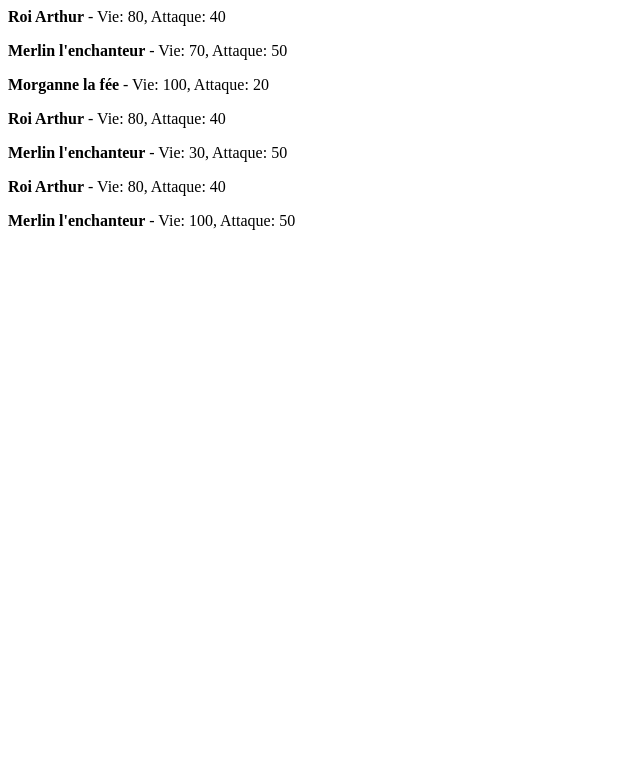
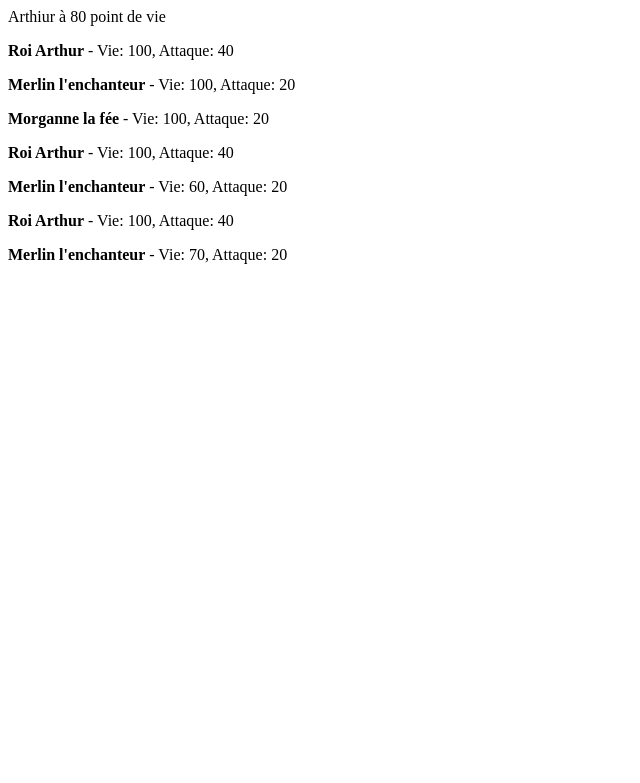
Before and after one commit to Djeg/formation-php-poo, a PHP site: page /jeux.php in a window 1280 px wide. Shown: the top 783 px of the page, without its empty margins (0-640 px from the left). Run offline with PHP 8.4, Linux system fonts and the light colour scheme.

Commit message:
Ajout de l'exo perso

```diff
--- a/public/Personnage.php
+++ b/public/Personnage.php
@@ -1,12 +1,31 @@
 <?php
 
+/*
+Dans une classe nous aurons dans l'ordre, les parties
+les plus importante au parties les moins importantes:
+
+1. Propriétés (public)
+2. Propriétés (protected)
+3. Propriétés (private)
+
+4. Constructeur !
+
+5. les méthodes (public): Mettre les getters et setters à la suite !
+6. les méthodes (protected)
+7. les méthodes (private)
+*/
+
+// ENCAPSULATION: TOUTES LES PROPRIÉTÉS D'UN OBJET DOIVENT ETRE
+//                PRIVATE OU PROTECTED (POUR RENDRE LES OBJET IMMUABLE)
+// GETTER ET SETTERS: LE GETTER PERMET DE RECUPERER UNE PROPRIETE PRIVATE / PROTECTED.
+//                    LE SETTER PERMET DE CHANGE UNE PROPRIETE PRIVATE / PROTECTED.
 class Personnage
 {
-    public int $vie = 100;
+    private int $vie;
 
-    public int $attaque = 20;
+    private int $attaque;
 
-    public string $nom;
+    private string $nom;
 
     public function __construct(string $nom, int $vie = 100, int $attaque = 20)
     {
@@ -15,9 +34,22 @@ class Personnage
         $this->attaque = $attaque;
     }
 
-    public function afficher(): string
+    public function setVie(int $vie): void
     {
-        return "<p><strong>{$this->nom}</strong> - Vie: {$this->vie}, Attaque: {$this->attaque}</p>";
+        $this->vie = $vie;
+
+        if ($this->vie < 0) {
+            $this->vie = 0;
+        }
+
+        if ($this->vie > 100) {
+            $this->vie = 100;
+        }
+    }
+
+    public function getVie(): int
+    {
+        return $this->vie;
     }
 
     public function attaquer(Personnage $cible): void
@@ -27,10 +59,11 @@ class Personnage
 
     public function regenerer(int $vie = 100): void
     {
-        $this->vie += $vie;
+        $this->setVie($this->vie + $vie);
+    }
 
-        if ($this->vie > 100) {
-            $this->vie = 100;
-        }
+    public function afficher(): string
+    {
+        return "<p><strong>{$this->nom}</strong> - Vie: {$this->vie}, Attaque: {$this->attaque}</p>";
     }
 }
--- a/public/jeux.php
+++ b/public/jeux.php
@@ -2,13 +2,55 @@
 
 require_once 'Personnage.php';
 
+/**
+ * 1. Créer ou modifier la class Personnage
+ *    pour contenir les propriétés suivantes :
+ *    - int $vie
+ *    - int $vieMaximum
+ *    - int $attaque
+ *    - int $attaqueMaximum
+ *    - string $nom
+ *    (RESPECTER L'ENCAPSULATION)
+ *
+ * 2. Créer un constructeur qui accépte
+ *    le paramètre suivant:
+ *    - string $nom
+ *    Ce constructeur initialise le nom
+ *    du personnage ainsi que toutes les
+ *    autres propriétés:
+ *    - $vie = 100
+ *    - $vieMaximum = 100
+ *    - $attaque = 20
+ *    - $attaqueMaximum = 100
+ *
+ * 3. Ajouter le getter pour la propritété $nom
+ *
+ * 4. Ajouter un getter et un setter pour les propriétés
+ *    suivantes:
+ *    - $vie (attention la vie doit être entre 0 et $vieMaximum)
+ *    - $attaque (attention l'attaque doit être en 1 et $attaqueMaximum)
+ *
+ * 5. Ajouter une méthode "attaquer" qui accepte le paramètre suivant:
+ *    - Personnage $cible
+ *    Enléve le montant de l'attaque à la vie de la cible
+ *
+ * 6. Ajouter une méthode regenerer qui accepte le paramètre suivant:
+ *    - int $vie = 100
+ *    Ajouter le montant de la vie à la vie du personnage
+ *
+ * 7. Ajouter une méthode "estMort" qui retourne un boolean:
+ *    - vrai si le personnage a 0 points de vie
+ *    - faux si le personnage a plus de 0 points de vie.
+ */
+
+
 $arthur = new Personnage('Roi Arthur', 80, 40);
+$merlin = new Personnage("Merlin l'enchanteur");
+$morganne = new Personnage('Morganne la fée');
 
-$merlin = new Personnage("Merlin l'enchanteur");
-$merlin->vie = 70;
-$merlin->attaque = 50;
+echo "Arthiur à {$arthur->getVie()} point de vie";
 
-$morganne = new Personnage('Morganne la fée');
+$arthur->setVie(180);
 
 echo $arthur->afficher();
 echo $merlin->afficher();
@@ -17,9 +59,9 @@ echo $morganne->afficher();
 $arthur->attaquer($merlin);
 
 echo $arthur->afficher();
-echo $merlin->afficher();
+echo $merlin->afficher(); // 30
 
-$merlin->regenerer(90);
+$merlin->regenerer(10);
 
 echo $arthur->afficher();
 echo $merlin->afficher();
```
